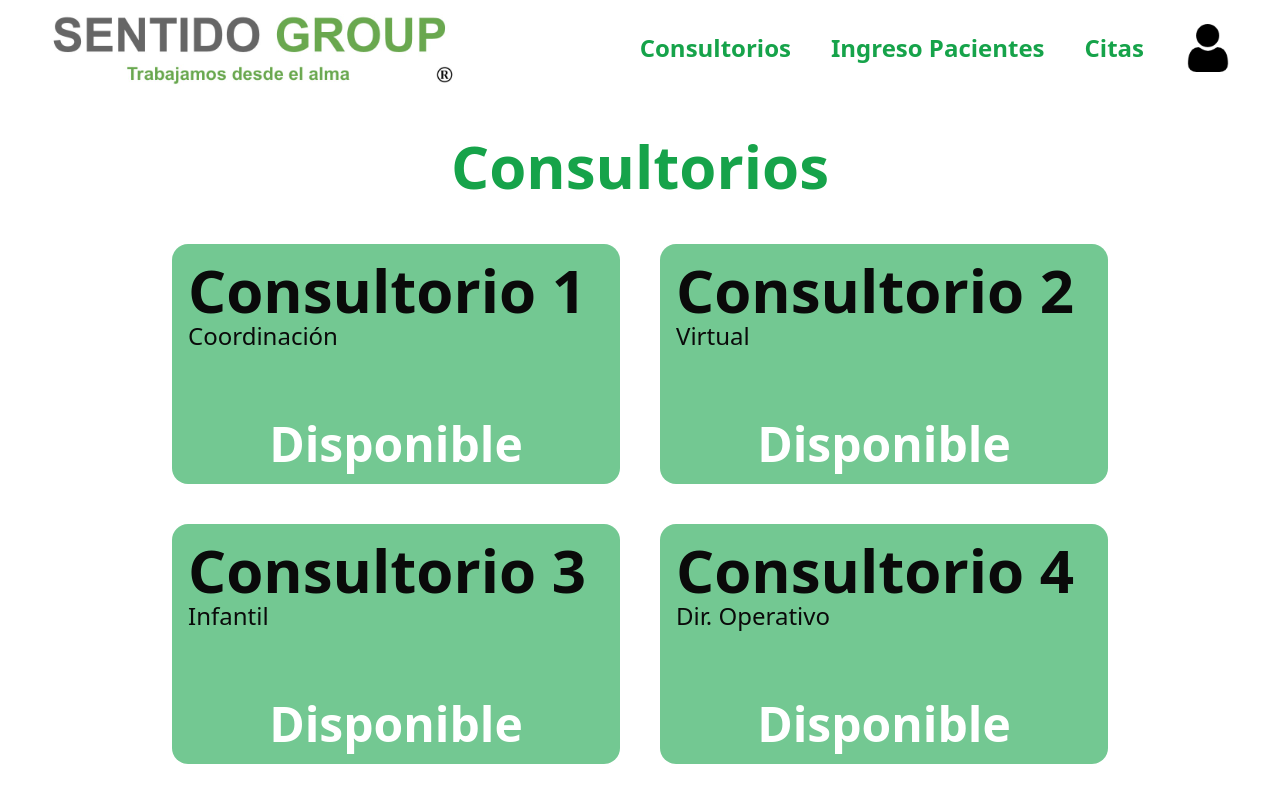
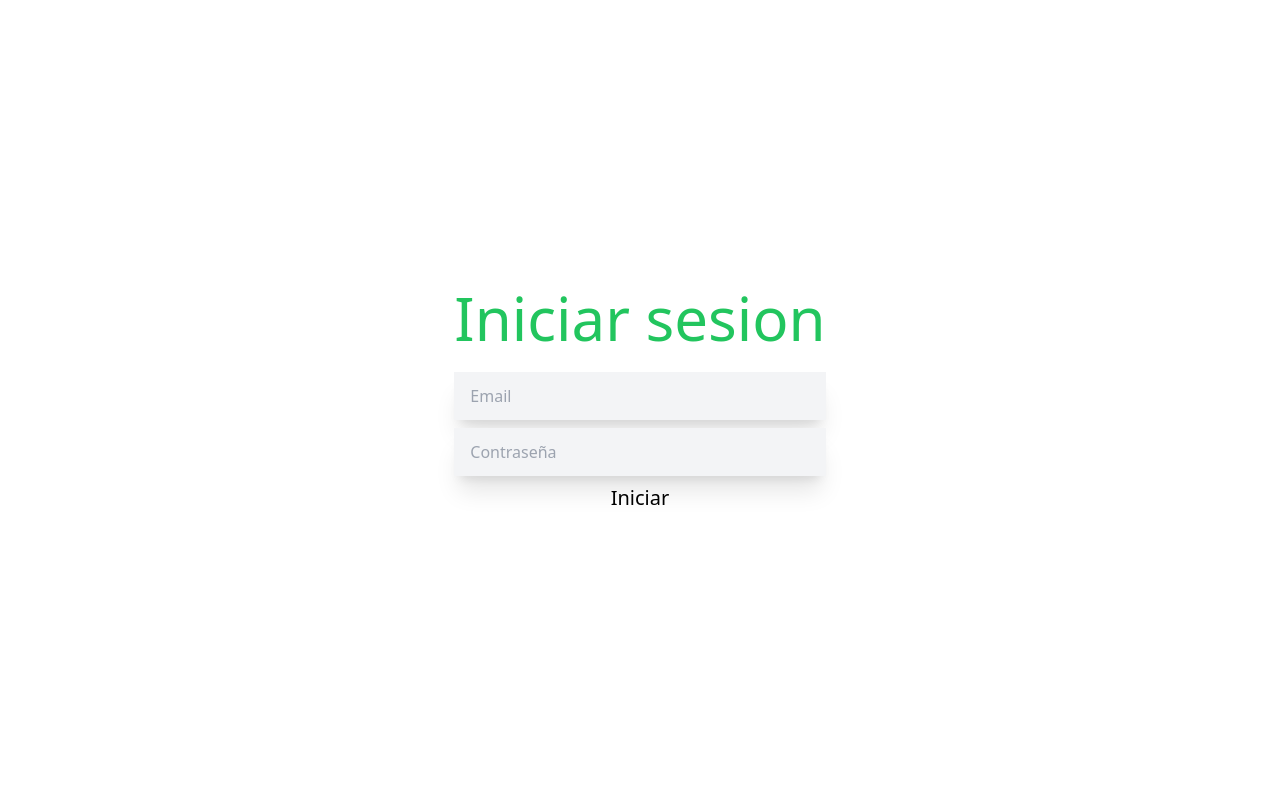
Before and after one commit to andres0818/sentido-group, a React (Create React App) app: page / in a window 1280 px wide. Shown: the top 800 px of the page. Built offline with nearby package versions, Linux system fonts and the light colour scheme; no server answers.

Commit message:
validation ok

```diff
--- a/src/components/NavBar/NavBar.jsx
+++ b/src/components/NavBar/NavBar.jsx
@@ -1,22 +1,57 @@
-import React from "react";
-import { Link,  Outlet, useNavigate } from "react-router-dom";
+import React, { useState } from "react";
+import { Link, Outlet, useNavigate } from "react-router-dom";
 import logo from "../../img/logo 2.png";
-import login from '../../img/usuario (1).png'
+import {
+  GoogleAuthProvider,
+  onAuthStateChanged,
+  signInWithPopup,
+} from "firebase/auth";
+import { auth } from "../../Firebase/firebase";
+import StatusLogin from "./StatusLogin";
 
 const NavBar = () => {
-    const navigate = useNavigate()
+  const navigate = useNavigate();
+  const [statusLogin, setStatusLogin] = useState(false);
+
+  onAuthStateChanged(auth, (user) => {
+    if (user) {
+      setStatusLogin(true);
+    } else {
+      setStatusLogin(false);
+    }
+  });
+
   return (
     <>
-      <div className=" mt-2 mb-12 flex justify-between px-12 ">
-        <img className="cursor-pointer" src={logo} alt="Sentido Group" onClick={()=>navigate('/')}/>
-        <div className="flex items-center justify-center gap-10">
-          <Link className="text-green-600 font-bold text-2xl" to={'/'}>Consultorios</Link>
-          <Link className="text-green-600 font-bold text-2xl" to={'/registrar'}>Ingreso Pacientes</Link>
-          <Link className="text-green-600 font-bold text-2xl" to={'/citas'}>Citas</Link>
-            <img className="w-12 h-12" src={login} alt="" />
-        </div>
-      </div>
-      <Outlet />
+      {statusLogin ? (
+        <>
+          <div className=" mt-2 mb-12 flex justify-between px-12 ">
+            <img
+              className="cursor-pointer"
+              src={logo}
+              alt="Sentido Group"
+              onClick={() => navigate("/")}
+            />
+            <div className="flex items-center justify-center gap-10">
+              <Link className="text-green-600 font-bold text-2xl" to={"/"}>
+                Consultorios
+              </Link>
+              <Link
+                className="text-green-600 font-bold text-2xl"
+                to={"/registrar"}
+              >
+                Ingreso Pacientes
+              </Link>
+              <Link className="text-green-600 font-bold text-2xl" to={"/citas"}>
+                Citas
+              </Link>
+            </div>
+          </div>
+          <Outlet />
+        </>
+      ) : (
+        <StatusLogin />
+      )}
     </>
   );
 };
--- /dev/null
+++ b/src/components/NavBar/StatusLogin.jsx
@@ -0,0 +1,68 @@
+import { GoogleAuthProvider, sendEmailVerification, signInWithEmailAndPassword, signInWithPopup } from "firebase/auth";
+import React, { useState } from "react";
+import { auth } from "../../Firebase/firebase";
+
+const StatusLogin = () => {
+  const [user, setUser] = useState({email:'',contraseña:'',});
+
+  const validateUserByEmail = async (e) => {
+    e.preventDefault()
+    try {
+      // Iniciar sesión con el correo electrónico y la contraseña proporcionados
+      await signInWithEmailAndPassword(auth, user.email, user.contraseña);
+
+      // Verificar si el usuario ha verificado su correo electrónico
+      const currentUser = auth.currentUser; // Renombramos la variable user a currentUser
+      if (currentUser && !currentUser.emailVerified) {
+        // Enviar un correo electrónico de verificación
+        await sendEmailVerification(currentUser);
+        console.log('Se ha enviado un correo electrónico de verificación al usuario.');
+      } else {
+        console.log('El usuario ha verificado su correo electrónico.');
+      }
+    } catch (error) {
+      console.error(error);
+    }
+  };
+
+  const handlerChange = (e) => {
+    setUser({ ...user, [e.target.name]: e.target.value });
+    console.log(user)
+  };
+  return (
+    <>
+      <div className="w-full h-screen flex flex-col justify-center items-center">
+        <div>
+          <h1 className="text-6xl text-green-500 mb-6">Iniciar sesion</h1>
+          <form
+            onSubmit={(e)=>validateUserByEmail(e)}
+            className="flex w-full justify-center items-center flex-col gap-2"
+            action=""
+          >
+            <input
+              className="bg-gray-100 h-12 pl-4 w-full shadow-xl"
+              type="email"
+              name="email"
+              id=""
+              placeholder="Email"
+              onChange={(e) => handlerChange(e)}
+            />
+            <input
+              className="bg-gray-100 h-12 pl-4 w-full shadow-xl"
+              type="text"
+              name="contraseña"
+              id=""
+              placeholder="Contraseña"
+              onChange={(e) => handlerChange(e)}
+            />
+            <button type="submit" className="text-xl">
+              Iniciar
+            </button>
+          </form>
+        </div>
+      </div>
+    </>
+  );
+};
+
+export default StatusLogin;
```
